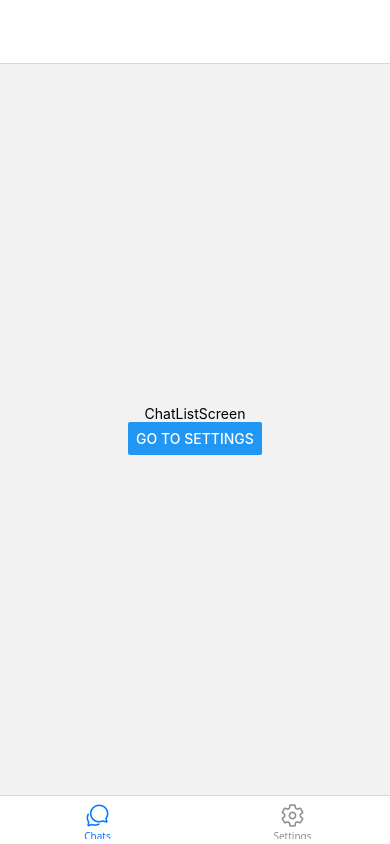
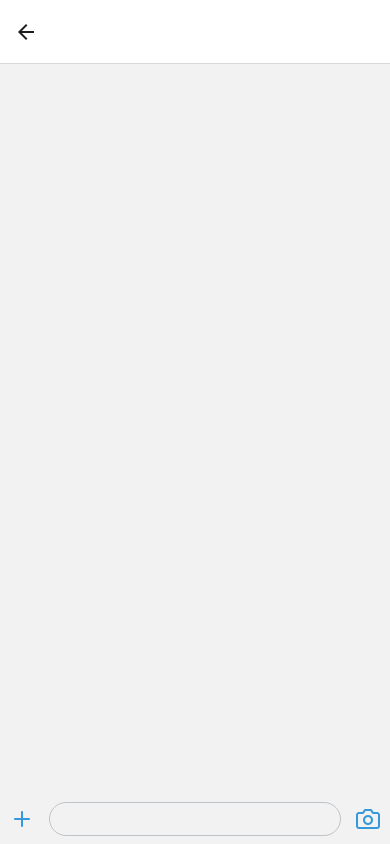
Before and after one commit to krystianGol/Chatify, a React Native app: screen /ChatScreen in a window 390 px wide. Built offline with nearby package versions, Linux system fonts and the light colour scheme.

Commit message:
Creating chat screen UI

```diff
--- /dev/null
+++ b/constans/colors.js
@@ -0,0 +1,4 @@
+export default {
+    blue: '#3498db',
+    lightGrey: '#bdc3c7'
+}
--- a/navigation/MainNavigator.js
+++ b/navigation/MainNavigator.js
@@ -5,6 +5,7 @@ import Ionicons from "@expo/vector-icons/Ionicons";
 import ChatListScreen from "../screens/ChatListScreen";
 import SettingsScreen from "../screens/SettingsScreen";
 import ChatSettingsScreen from "../screens/ChatSettingsScreen";
+import ChatScreen from "../screens/ChatScreen";
 
 const Stack = createStackNavigator();
 const Tab = createBottomTabNavigator();
@@ -55,6 +56,14 @@ const MainNavigator = (props) => {
         }}
       />
       <Stack.Screen
+        name="ChatScreen"
+        component={ChatScreen}
+        options={{
+          headerTitle: '',
+          headerBackTitle: 'Back'
+        }}
+      />
+      <Stack.Screen
         name="ChatSettings"
         component={ChatSettingsScreen}
         options={{
--- a/screens/ChatListScreen.js
+++ b/screens/ChatListScreen.js
@@ -6,9 +6,9 @@ const ChatListScreen = props => {
     <View style={styles.container}>
       <Text>ChatListScreen</Text>
       <Button
-        title="Go to settings"
+        title="Go to chat screen"
         onPress={() => {
-            props.navigation.navigate("ChatSettings")
+            props.navigation.navigate("ChatScreen")
         }}
       />
     </View>
--- /dev/null
+++ b/screens/ChatScreen.js
@@ -0,0 +1,93 @@
+import {
+  View,
+  TouchableOpacity,
+  TextInput,
+  StyleSheet,
+  KeyboardAvoidingView,
+  Platform,
+} from "react-native";
+import React, { useCallback, useState } from "react";
+import { SafeAreaView } from "react-native-safe-area-context";
+import Feather from "@expo/vector-icons/Feather";
+
+import colors from "../constans/colors";
+
+const ChatScreen = (props) => {
+  const [messageText, setMessageText] = useState("");
+  const sendMessage = useCallback(() => {
+    setMessageText("");
+  }, [messageText]);
+
+  return (
+    <SafeAreaView style={styles.container} edges={["left", "right", "bottom"]}>
+      <KeyboardAvoidingView
+        style={styles.screen}
+        behavior={Platform.OS === 'ios' ? 'padding' : undefined}
+        keyboardVerticalOffset={100}
+      >
+        <View style={styles.inputContainer}>
+          <TouchableOpacity style={styles.mediaButton}>
+            <Feather name="plus" size={24} color={colors.blue} />
+          </TouchableOpacity>
+
+          <TextInput
+            style={styles.textBox}
+            value={messageText}
+            onChangeText={(text) => setMessageText(text)}
+            onSubmitEditing={sendMessage}
+          />
+
+          {messageText === "" && (
+            <TouchableOpacity style={styles.mediaButton}>
+              <Feather name="camera" size={24} color={colors.blue} />
+            </TouchableOpacity>
+          )}
+
+          {messageText !== "" && (
+            <TouchableOpacity
+              style={{ ...styles.mediaButton, ...styles.sendButton }}
+              onPress={sendMessage}
+            >
+              <Feather name="send" size={20} color="white" />
+            </TouchableOpacity>
+          )}
+        </View>
+      </KeyboardAvoidingView>
+    </SafeAreaView>
+  );
+};
+
+const styles = StyleSheet.create({
+  container: {
+    flex: 1,
+  },
+  inputContainer: {
+    flexDirection: "row",
+    paddingVertical: 8,
+    paddingHorizontal: 10,
+    height: 50,
+    marginTop: 'auto',
+  },
+  textBox: {
+    flex: 1,
+    borderWidth: 1,
+    borderRadius: 50,
+    borderColor: colors.lightGrey,
+    marginHorizontal: 15,
+    paddingHorizontal: 12,
+  },
+  mediaButton: {
+    alignItems: "center",
+    justifyContent: "center",
+  },
+  sendButton: {
+    backgroundColor: colors.blue,
+    borderRadius: 50,
+    padding: 8,
+  },
+  screen: {
+    flex: 1
+  }
+});
+
+export default ChatScreen;
```
